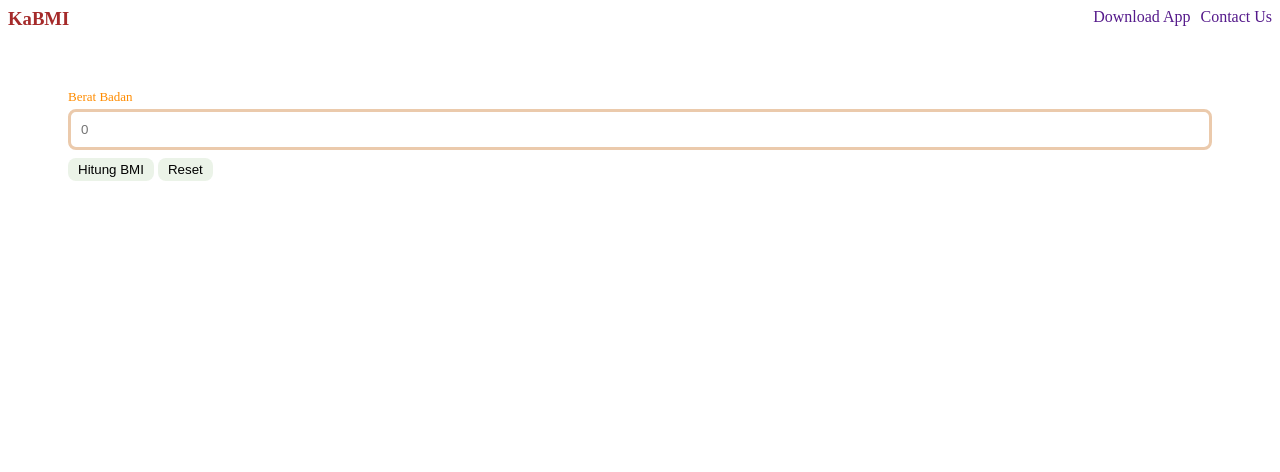
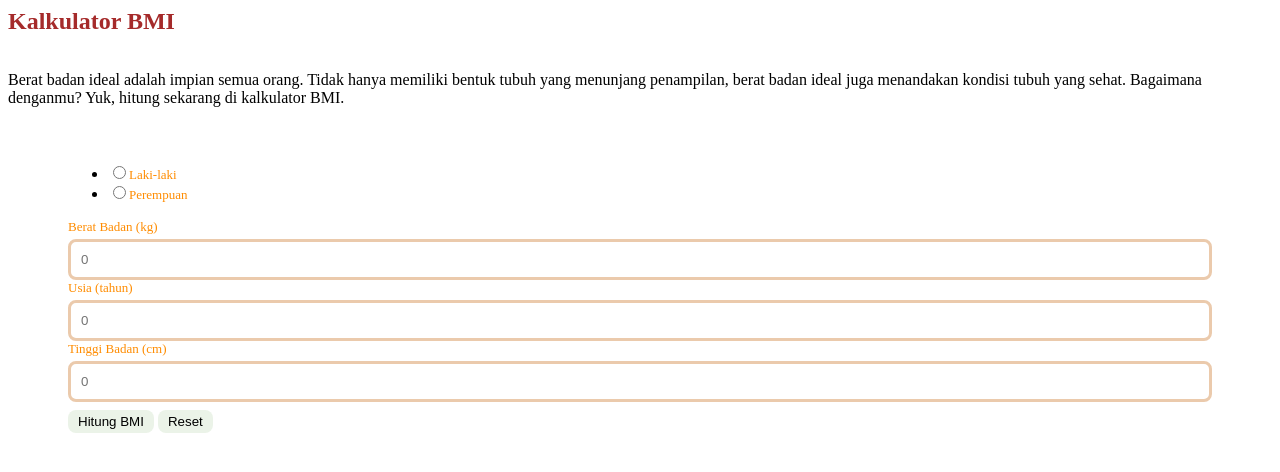
Before and after one commit to revou-fundamental-course/30-oct-23-dikaarnnd, a plain HTML site: page index.html in a window 1280 px wide. Drawn offline with Linux system fonts and the light colour scheme; files that its build step writes are made by us from their sources.

Commit message:
index.html

```diff
--- a/index.html
+++ b/index.html
@@ -4,23 +4,38 @@
     <meta charset="UTF-8">
     <meta name="viewport" content="width=device-width, initial-scale=1.0">
     <title>Kalkulator BMI</title>
-    <link rel="stylesheet" href="css/style.css"
+    <link rel="stylesheet" href="css/style.css">
+    <script src="javascript/index.js"></script>
 </head>
 <body>
     <header id="header-bar">
-        <h3 id="logo">KaBMI</h3>
-        <nav class="navigation-bar">
-            <a href="">Download App</a>
-            <a href="">Contact Us</a>
-        </nav>
+        <h2 id="logo">Kalkulator BMI</h2>
     </header>
+    <p>
+        Berat badan ideal adalah impian semua orang. Tidak hanya memiliki bentuk tubuh yang menunjang
+        penampilan, berat badan ideal juga menandakan kondisi tubuh yang sehat. Bagaimana denganmu?
+        Yuk, hitung sekarang di kalkulator BMI.
+    </p>
     <section class="input-section">
-        <label>Berat Badan</label>
-        <input type="number" id="weight-input" placeholder="0">
+        <ul>
+            <li><input type="radio" name="gender" id="male"><label for="male">Laki-laki</label></br></li>
+            <li><input type="radio" name="gender" id="female"><label for="female">Perempuan</label></li>
+        </ul>
+
+        <label>Berat Badan (kg)</label>
+        <input type="number" id="beratBadan" placeholder="0">
+
+        <label>Usia (tahun)</label>
+        <input type="number" id="usia" placeholder="0">
+
+        <label>Tinggi Badan (cm)</label>
+        <input type="number" id="tinggiBadan" placeholder="0">
+
         <section class="button-section">
-            <button>Hitung BMI</button>
-            <button>Reset</button>
+            <button class="button-1", onclick="hitungBMI()">Hitung BMI</button>
+            <button class="button-2", onclick="resetForm()">Reset</button>
         </section>
     </section>
+    <div id="hasil"></div>
 </body>
 </html>
```
